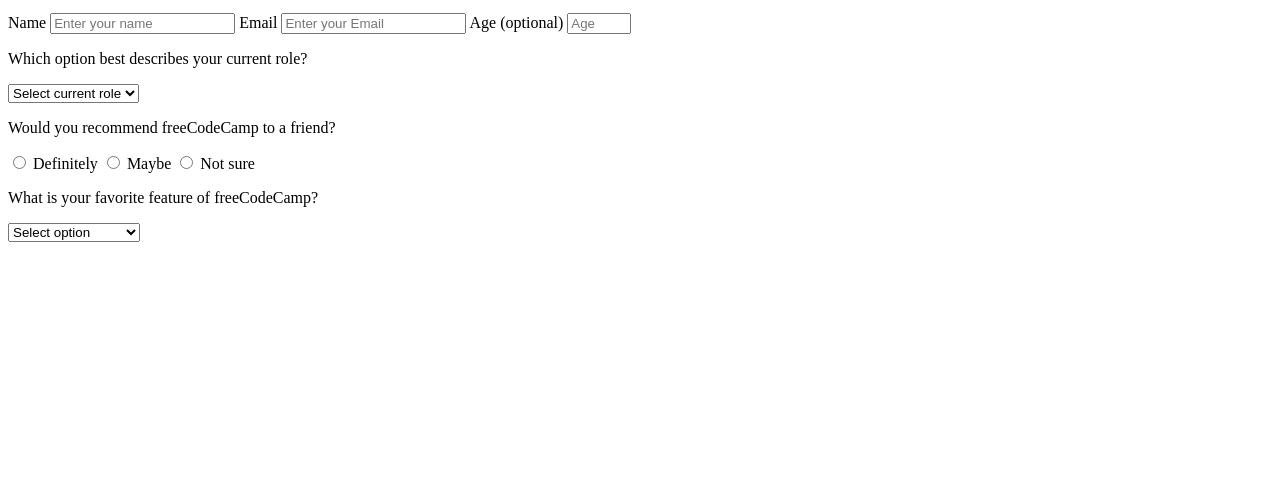
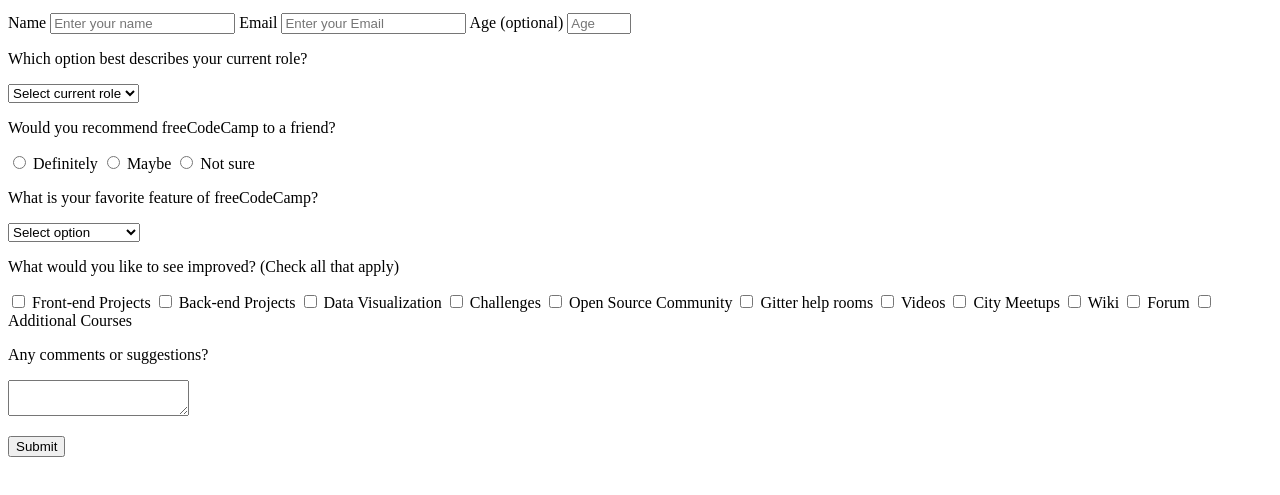
Before and after one commit to wlricardo/FreeCodeCampProjects, a plain HTML site: page Responsive-Webdesign-Certification/Certfification-Build-a-survey-form/index.html in a window 1280 px wide. Shown: the part 101-596 px from the top of the page. Drawn offline with Linux system fonts and the light colour scheme.

Commit message:
Projeto finalizado

```diff
--- a/Responsive-Webdesign-Certification/Certfification-Build-a-survey-form/index.html
+++ b/Responsive-Webdesign-Certification/Certfification-Build-a-survey-form/index.html
@@ -9,15 +9,15 @@
     <h1 id="title">freeCodeCamp Survey Form</h1>
     <p id="description">Thank you for taking the time to help us improve the platform</p>
     <form id="survey-form">
-        <label for="name">Name </label>
+        <label for="name" id="name-label">Name </label>
         <input type="text" id="name" name="name" placeholder="Enter your name" required>
-        <label for="email">Email</label>
+        <label for="email" id="email-label">Email</label>
         <input type="email" id="email" name="email" placeholder="Enter your Email" required>
-        <label for="age">Age (optional)</label>
-        <input type="number" id="age" name="age" placeholder="Age" min="0" max="120">
+        <label for="number" id="number-label">Age (optional)</label>
+        <input type="number" id="number" name="age" placeholder="Age" min="0" max="120">
 
         <p>Which option best describes your current role?</p>
-        <select name="select" id="option-dropdown">
+        <select name="select" id="dropdown">
             <option value="option1">Select current role</option>
             <option value="option2">Manegment</option>
             <option value="option3">Technical Support</option>
@@ -39,6 +39,34 @@
             <option value="feature3">Data Visualization</option>
         </select>
 
+        <p>What would you like to see improved? (Check all that apply)</p>
+        <input type="checkbox" id="improvement1" name="improvement" value="improvement1">
+        <label for="improvement1">Front-end Projects</label>
+        <input type="checkbox" id="improvement2" name="improvement" value="improvement2">
+        <label for="improvement2">Back-end Projects</label>
+        <input type="checkbox" id="improvement3" name="improvement" value="improvement3">
+        <label for="improvement3">Data Visualization</label>
+        <input type="checkbox" id="improvement4" name="improvement" value="improvement4">
+        <label for="improvement4">Challenges</label>
+        <input type="checkbox" id="improvement5" name="improvement" value="improvement5">
+        <label for="improvement5">Open Source Community</label>
+        <input type="checkbox" id="improvement6" name="improvement" value="improvement6">
+        <label for="improvement6">Gitter help rooms</label>
+        <input type="checkbox" id="improvement7" name="improvement" value="improvement7">
+        <label for="improvement7">Videos</label>
+        <input type="checkbox" id="improvement8" name="improvement" value="improvement8">
+        <label for="improvement8">City Meetups</label>
+        <input type="checkbox" id="improvement9" name="improvement" value="improvement9">
+        <label for="improvement9">Wiki</label>
+        <input type="checkbox" id="improvement10" name="improvement" value="improvement10">
+        <label for="improvement10">Forum</label>
+        <input type="checkbox" id="improvement11" name="improvement" value="improvement11">
+        <label for="improvement11">Additional Courses</label>
+
+        <p>Any comments or suggestions?</p>
+        <textarea name="comments" id="comments"></textarea>
+        <p><button type="submit" id="submit">Submit</button></p>
+
     </form>
 </body>
 </html>
```
